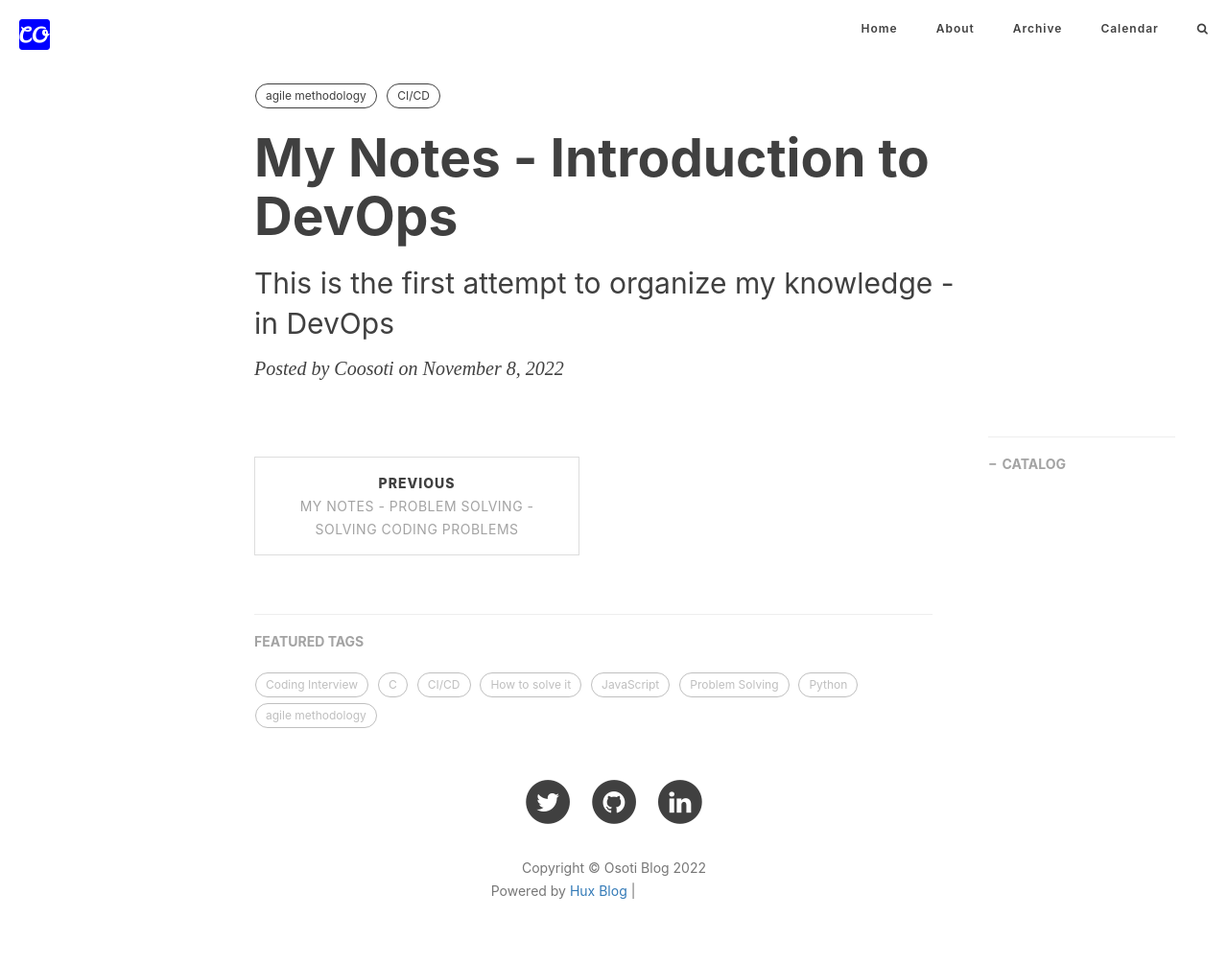
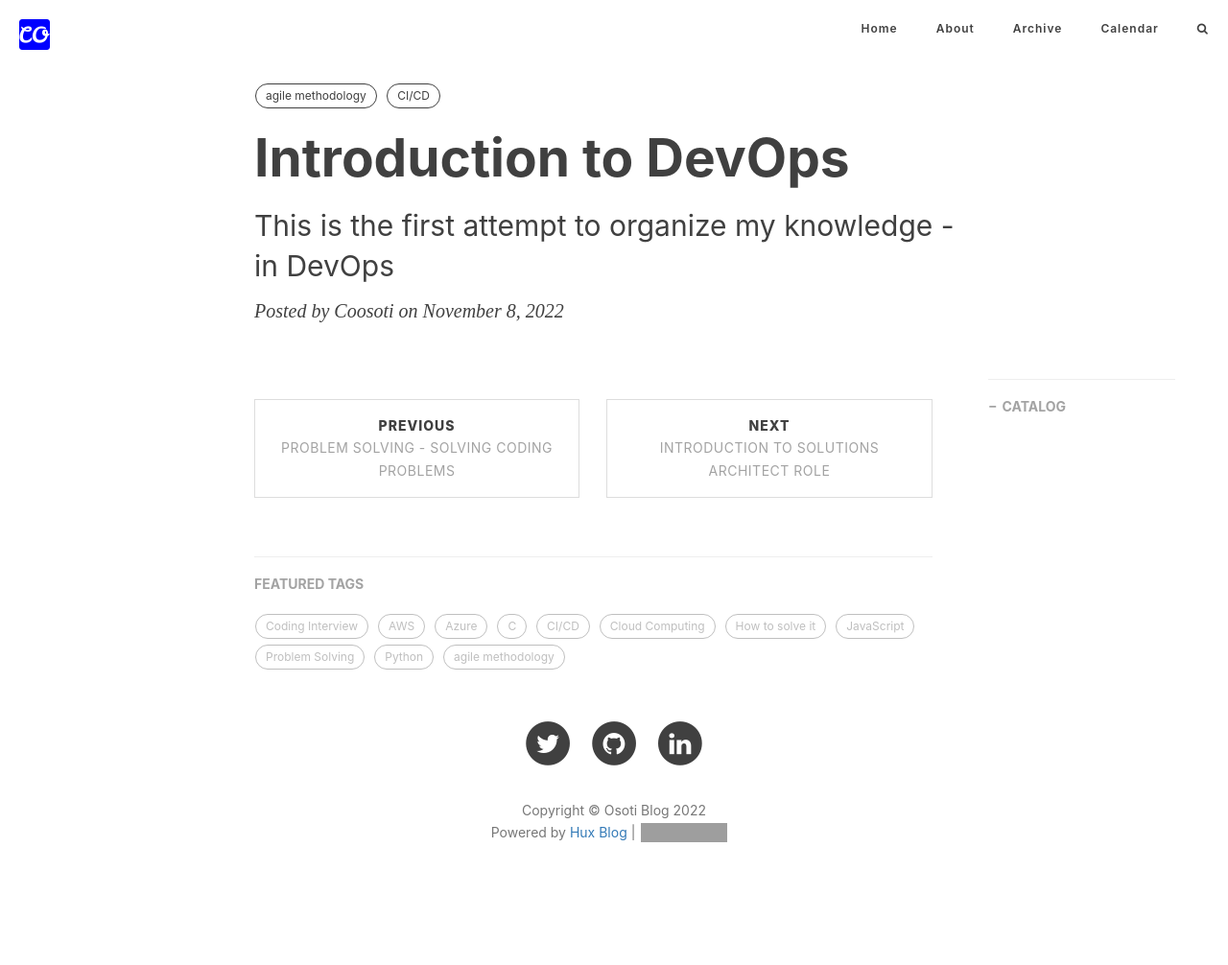
Before and after one commit to coosoti/blog, a Jekyll site: the page built from _posts/devops/2022-11-08-introduction-to-devops.md, in a window 1280 px wide. Shown: the whole page at 96% size. Built offline with Jekyll 4.4.1, drawn with Linux system fonts in a browser that asks for light colours; nearby versions of some CDN libraries; comment, search, counter and statistics services are not loaded; after the commit the page ends 945 px from its top, so only the background shows below that; grey boxes are pictures that could not be loaded.

Commit message:
updated the solutions architect folder

```diff
--- a/_posts/devops/2022-11-08-introduction-to-devops.md
+++ b/_posts/devops/2022-11-08-introduction-to-devops.md
@@ -1,5 +1,5 @@
 ---
-title: "My Notes - Introduction to DevOps"
+title: "Introduction to DevOps"
 subtitle: "This is the first attempt to organize my knowledge - in DevOps"
 layout: post
 author: "Coosoti"
--- a/_posts/problem_solving/2021-12-04-solving-coding-problems.md
+++ b/_posts/problem_solving/2021-12-04-solving-coding-problems.md
@@ -1,5 +1,5 @@
 ---
-title: "My Notes - Problem Solving - Solving Coding Problems"
+title: "Problem Solving - Solving Coding Problems"
 subtitle: "How I Solve Coding Problems"
 layout: post
 author: "Coosoti"
--- /dev/null
+++ b/_posts/solutions_architect/2022-11-08-introduction-to-solutions-architect.md
@@ -0,0 +1,11 @@
+---
+title: "Introduction to Solutions Architect Role"
+subtitle: "This is the first attempt to organize my knowledge in Solutions to Architect"
+layout: post
+author: "Coosoti"
+header-style: text
+tags:
+  - Azure
+  - AWS
+  - Cloud Computing
+---
```
